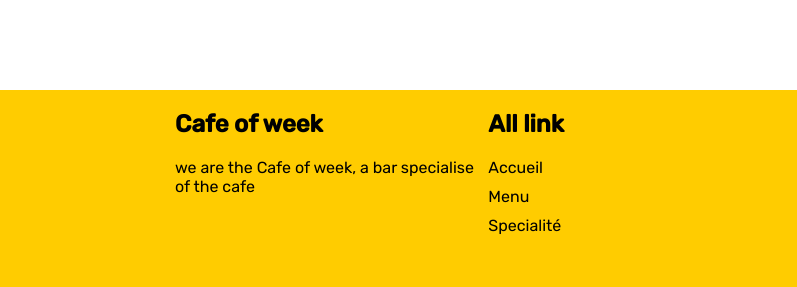
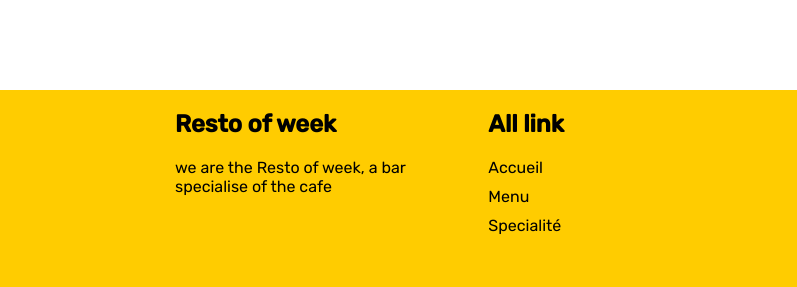
Before and after one commit to NoelGamaliel/concours-web, a plain HTML site: page index.html in a window 1280 px wide. Shown: the part 1963-2250 px from the top of the page, 0-797 px from the left. Drawn offline with nearby package versions, Linux system fonts and the light colour scheme.

Commit message:
Modif the name of the footer

```diff
--- a/assets/css/@query.css
+++ b/assets/css/@query.css
@@ -17,6 +17,12 @@
         position: fixed;
         width: 100%;
     }
+
+    /* navigation_links */
+
+
+
+
     .btn-menu-link {
         margin: 10px;
         font-family: 'Montserrat', sans-serif;
--- a/index.html
+++ b/index.html
@@ -68,7 +68,7 @@
                         </span>
 
                         <div class="btn-details">
-                            <a href="#">SEE FULL MENU</a>
+                            <a href="./menu.html">SEE FULL MENU</a>
                         </div>
                     </div>
 
@@ -123,9 +123,9 @@
             <div class="container">
                 <div class="footer-container">
                     <div class="text-para">
-                        <h1>Cafe of week</h1>
+                        <h1>Resto of week</h1>
                         <span>
-                            we are the Cafe of week, a bar specialise of the cafe
+                            we are the Resto of week, a bar specialise of the cafe
                         </span>
                     </div>
                     <div class="link-media">
```
